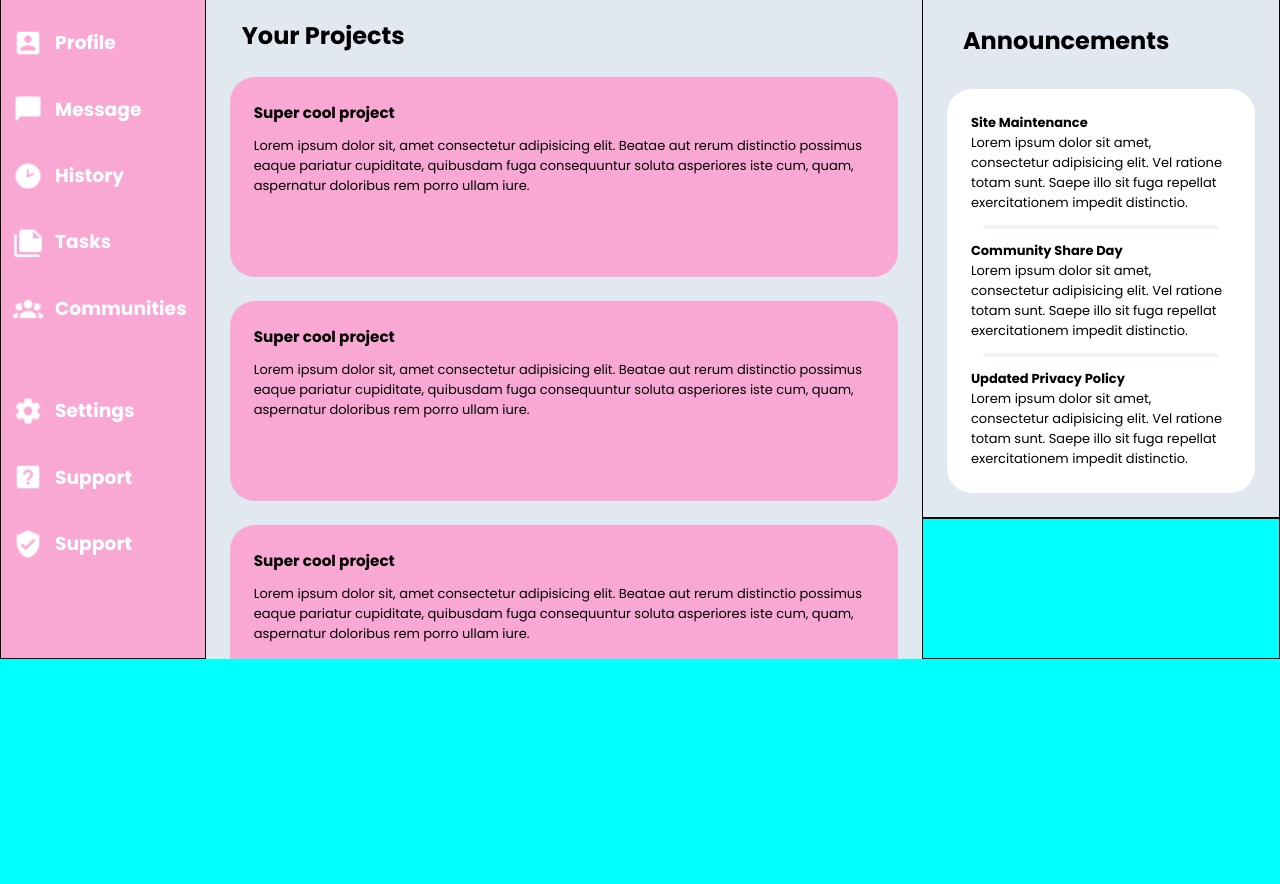
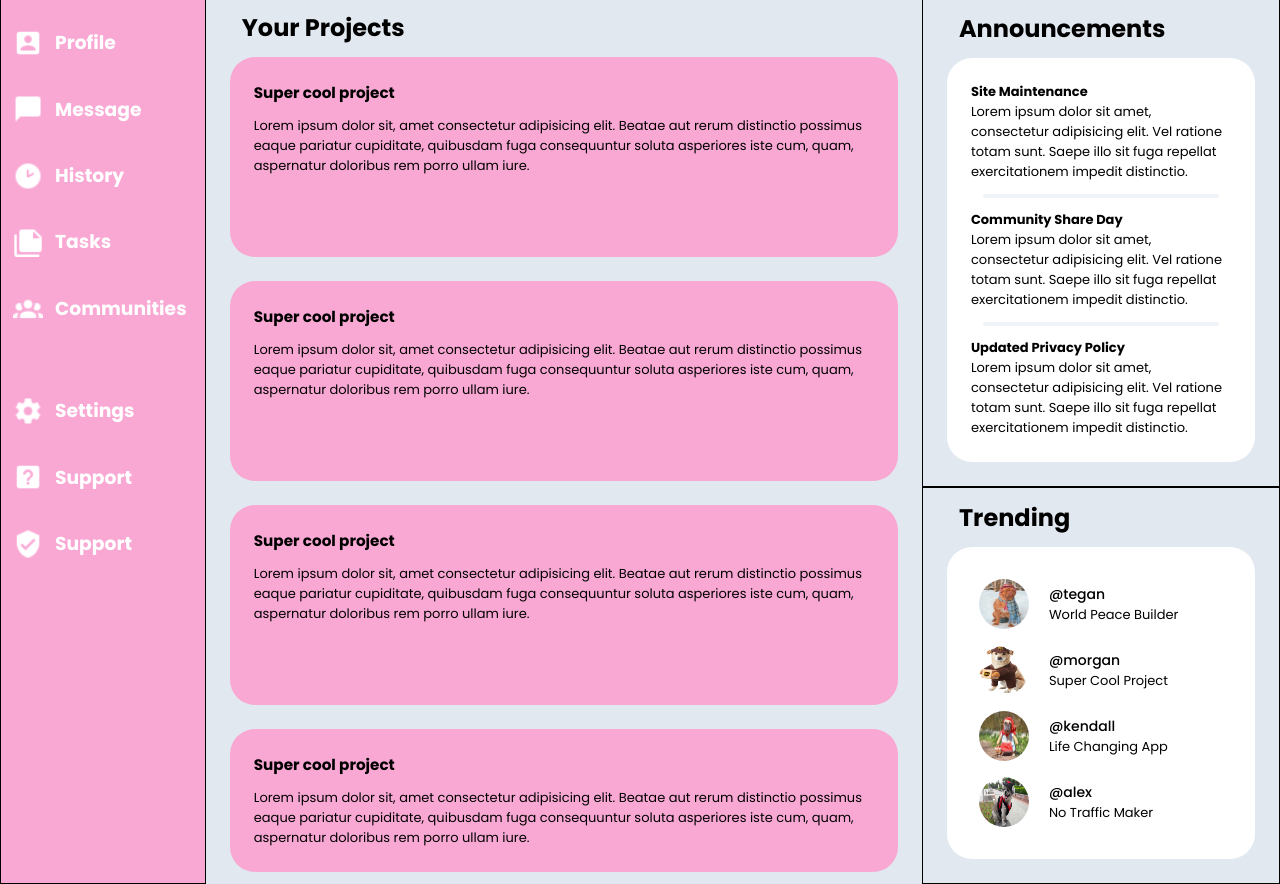
Before and after one commit to JustiniLinguini/admin-dashboard, a plain HTML site: page index.html in a window 1280 px wide. Shown: the part 141-1025 px from the top of the page. Before the commit the page ends 800 px from the top, so only its background shows below. Drawn offline with Linux system fonts and the light colour scheme.

Commit message:
add trending card

```diff
--- a/index.html
+++ b/index.html
@@ -160,7 +160,37 @@
         </div>
 
         <div id="trending">
-
+            <h2>Trending</h2>
+            <div class="card">
+                <div class="logo">
+                    <img class="profile-pic" src="./profile-pics/11550604-funny-dog-wearing-winter-clothing.webp" alt="doggus">
+                    <div class="username">
+                        <h6>@tegan</h6>
+                        <p>World Peace Builder</p>
+                    </div>
+                </div>
+                <div class="logo">
+                    <img class="profile-pic" src="./profile-pics/1528396326-419Z1LTjkoL.jpg" alt="doggus">
+                    <div class="username">
+                        <h6>@morgan</h6>
+                        <p>Super Cool Project</p>
+                    </div>
+                </div>
+                <div class="logo">
+                    <img class="profile-pic" src="./profile-pics/istockphoto-1223926479-612x612.jpg" alt="doggus">
+                    <div class="username">
+                        <h6>@kendall</h6>
+                        <p>Life Changing App</p>
+                    </div>
+                </div>
+                <div class="logo">
+                    <img class="profile-pic" src="./profile-pics/maxresdefault.jpg" alt="doggus">
+                    <div class="username">
+                        <h6>@alex</h6>
+                        <p>No Traffic Maker</p>
+                    </div>
+                </div>
+            </div>
         </div>
 
     </div>
--- a/style.css
+++ b/style.css
@@ -1,4 +1,8 @@
 @import url('https://fonts.googleapis.com/css2?family=Poppins:ital,wght@0,100;0,200;0,300;0,400;0,500;0,600;0,700;0,800;0,900;1,100;1,200;1,300;1,400;1,500;1,600;1,700;1,800;1,900&family=Roboto:wght@300&display=swap');
+
+:root{
+    --title-margin: 12px;
+}
 
 body{
     height: 100vh;
@@ -129,6 +133,9 @@ header{
     grid-row: 2 / 4;
     overflow: scroll;
     overflow: auto;
+    padding-left: 24px;
+    padding-right: 24px;
+    padding-bottom: 24px;
 }
 
 #project-container h3{
@@ -136,7 +143,9 @@ header{
     margin-bottom: 12px;
 }
 #project-container h2{
-    margin-left: 36px;
+    margin: 0;
+    margin: var(--title-margin);
+    font-size: 24px;
 }
 
 #projects{
@@ -146,7 +155,6 @@ header{
     grid-template-columns: repeat(auto-fit, minmax(400px, 1fr));
     grid-template-rows: repeat(3, 200px);
     gap: 24px;
-    margin: 24px;
 }
 
 #projects div{
@@ -169,17 +177,14 @@ header{
     padding-right: 24px;
     padding-bottom: 24px;
 
-    display: grid;
-    grid-template-columns: 1fr;
-    grid-template-rows: 1fr 5fr;
-    place-content: center;
-    align-items: center;
 }
 
 #announcements h2{
     margin: 0;
-    margin-left: 16px;
+    margin: var(--title-margin);
+    font-size: 24px;
 }
+
 #announcements h4{
     margin: 0;
 }
@@ -188,7 +193,6 @@ header{
     background-color: white;
     border-radius: 25px;
     padding: 24px;
-    margin-top: 7px;
     font-size: small;
 }
 
@@ -205,7 +209,34 @@ hr{
     grid-column: 4 / 5;
     grid-row: 3 / 4;
     border: 1px solid black; /*debugging */
+
+    background-color: #e2e8f0;
+    padding-left: 24px;
+    padding-right: 24px;
+    padding-bottom: 24px;
 }
+
+#trending h2{
+    margin: 0;
+    margin: var(--title-margin);
+    font-size: 24px;
+}
+
+#trending h6{
+    margin: 0;
+    font-size: 14px;
+    font-weight: 500;
+}
+
+#trending img{
+    margin: 0;
+    margin: 8px;
+    width: 50px;
+    height: 50px;
+}
+
+
+
 
 /* Nav styling */
 
```
Also changed, not shown: profile-pics/11550604-funny-dog-wearing-winter-clothing.webp (added), profile-pics/1528396326-419Z1LTjkoL.jpg (added), profile-pics/istockphoto-1223926479-612x612.jpg (added), profile-pics/maxresdefault.jpg (added).
